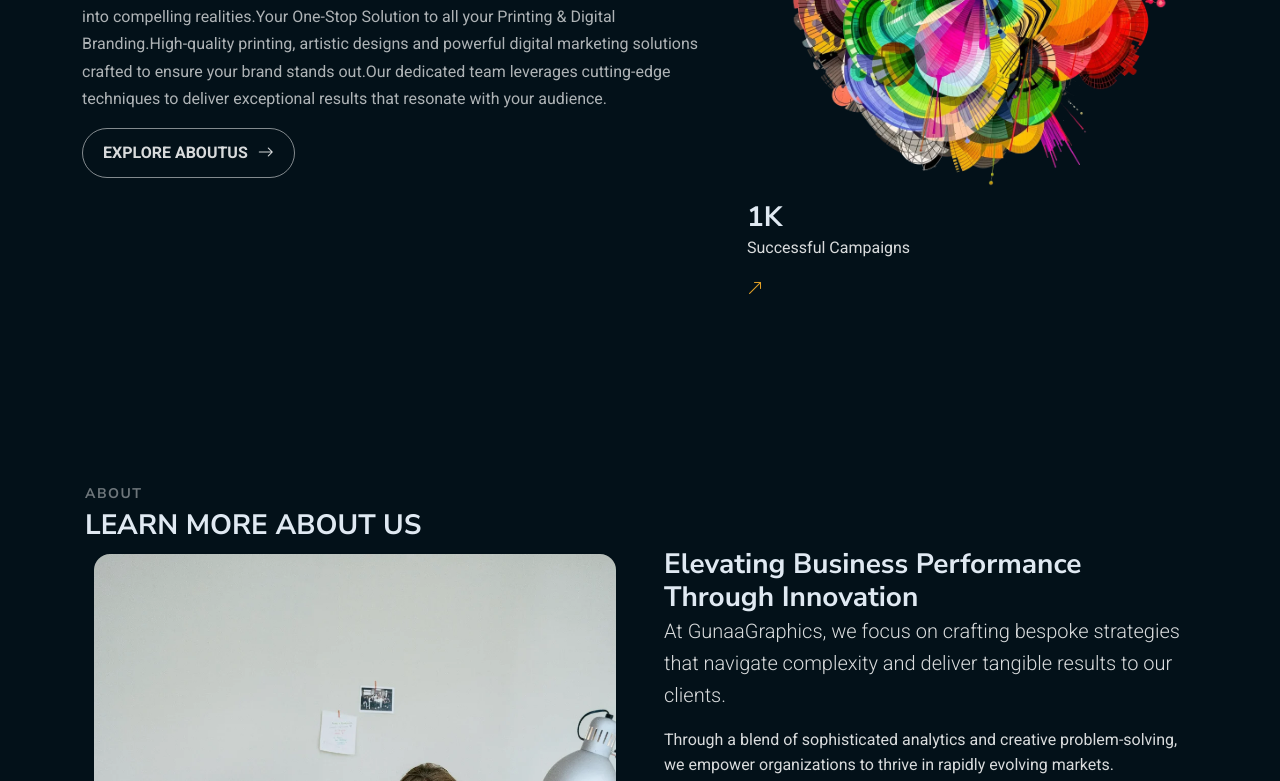
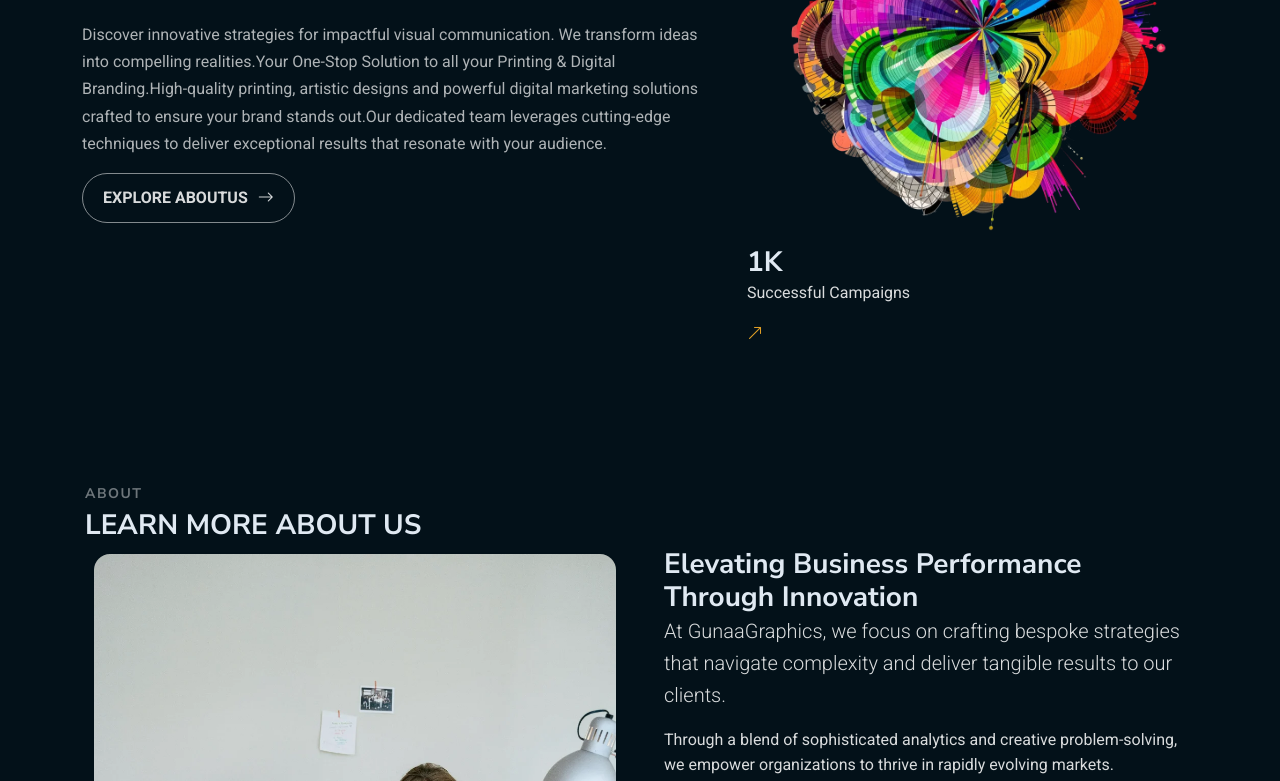
Before and after one commit to vinutha2003/GGWebsite, a plain HTML site: page index.html in a window 1280 px wide. Shown: the part 374-1155 px from the top of the page. Drawn offline with Linux system fonts and the light colour scheme.

Commit message:
Updated destop view

```diff
--- a/assets/css/main.css
+++ b/assets/css/main.css
@@ -328,6 +328,15 @@ button{ cursor:pointer; }
 .section-title h2{ font-size:14px; letter-spacing:1.5px; color: color-mix(in srgb, var(--default-color), transparent 50%); text-transform:uppercase; }
 .section-title div{ font-size:28px; font-weight:700; color:var(--heading-color); }
 
+
+/* Desktop spacing fix for CREATIVE DESIGNER */
+@media (min-width: 1024px) {
+  #hero {
+    padding-top: 150px;  /* adjust this value as needed */
+  }
+}
+
+
 /* --- FIX: Prevent hero title from going under header on mobile --- */
 @media (max-width: 767px) {
   #hero {
```
